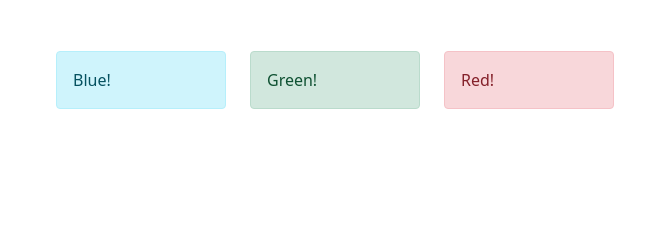
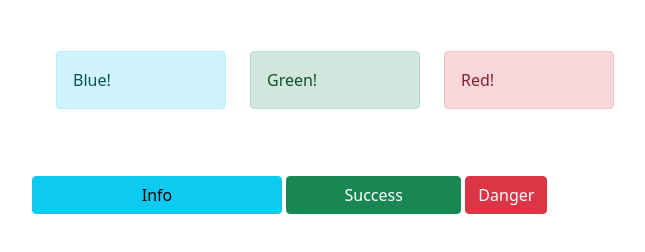
Before and after one commit to yajnamk/DI_Bootcamp, a plain HTML site: page WEEK1/DAY4/BOOTSTRAP/EXERCISE2/index.html in a window 1280 px wide. Shown: the whole page, without its empty margins (50-695 px from the left). Drawn offline with nearby package versions, Linux system fonts and the light colour scheme.

Commit message:
Question 2 and 3 completed!

```diff
--- a/WEEK1/DAY4/BOOTSTRAP/EXERCISE2/index.html
+++ b/WEEK1/DAY4/BOOTSTRAP/EXERCISE2/index.html
@@ -17,6 +17,14 @@
 
         .alert {
             width: 170px;
+        }
+
+        .btn-info {
+            width: 250px
+        }
+
+        .btn-success {
+            width: 175px
         }
 
     </style>
@@ -40,7 +48,13 @@
         </div>
     </div>
 
+<!--Question 2-->
 
+    <div class="container">
+        <button type="button" class="btn btn-info">Info</button>
+        <button type="button" class="btn btn-success">Success</button>
+        <button type="button" class="btn btn-danger">Danger</button>
+    </div>
 
 
 
```
